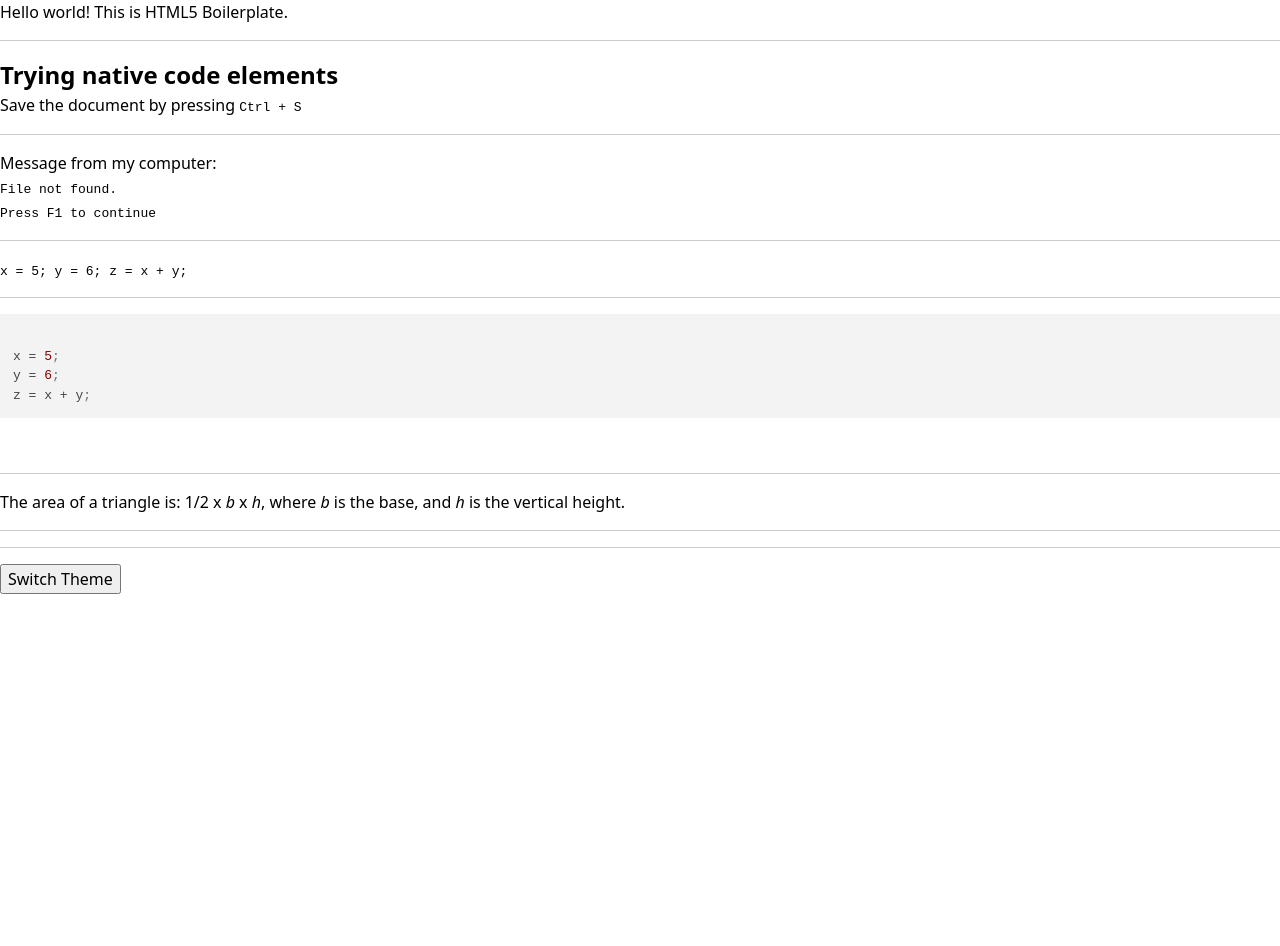
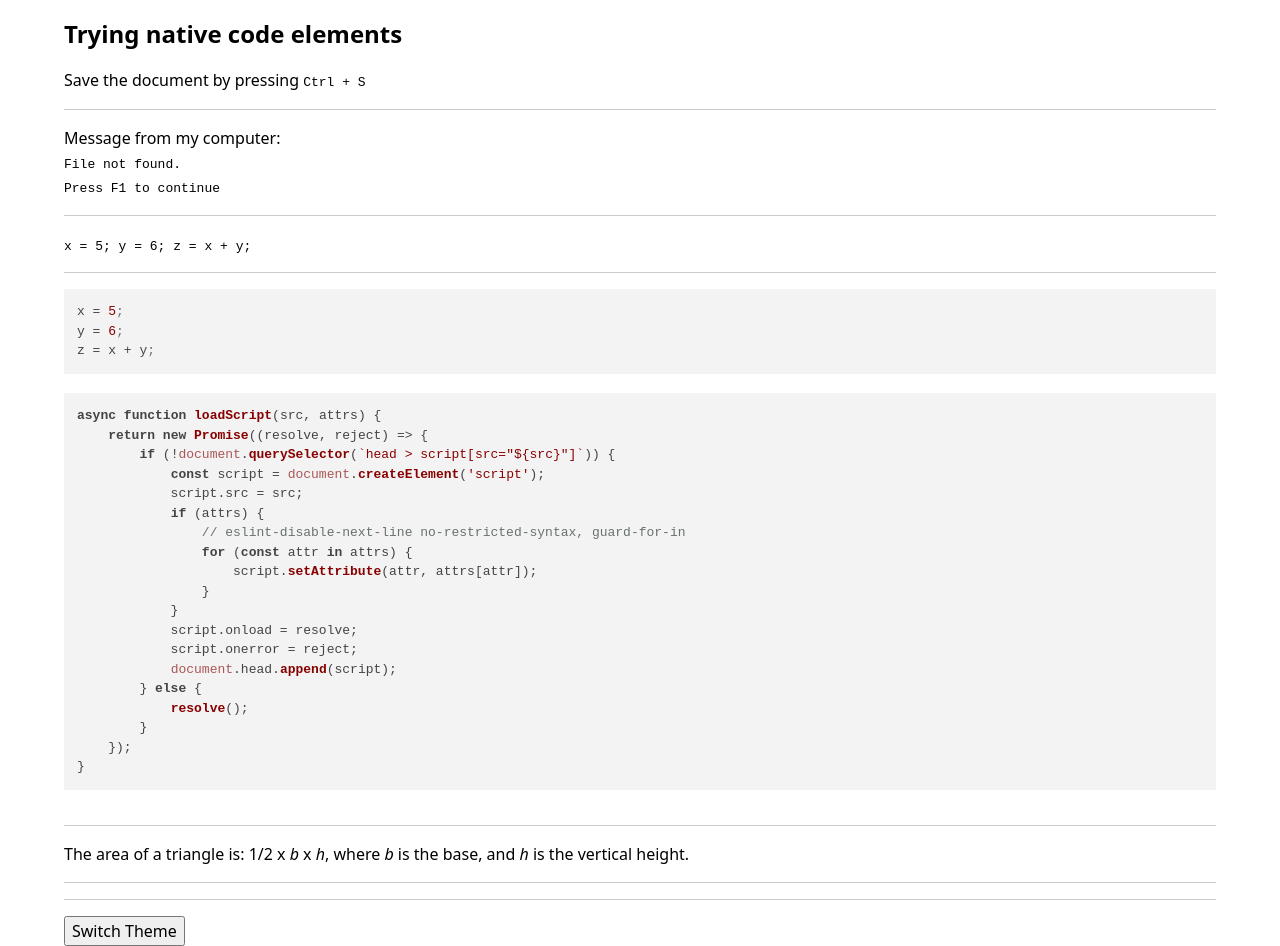
Before and after one commit to LucaNerlich/blog-7, a website with bundled scripts: page index.html in a window 1280 px wide. Before the commit the page ends 800 px from the top, so only its background shows below. Built offline with nearby package versions, Linux system fonts and the light colour scheme.

Commit message:
add code example

```diff
--- a/css/main.css
+++ b/css/main.css
@@ -2,3 +2,16 @@
 @import url('font.css');
 @import url('theme.css');
 @import url('style.css');
+
+main {
+    margin: 0 auto;
+    max-width: 90%;
+
+    @media (width >= 1440px) {
+        max-width: 1200px;
+    }
+}
+
+h1 {
+    margin: 1rem 0;
+}
--- a/index.html
+++ b/index.html
@@ -27,12 +27,8 @@
 <body>
 <header></header>
 <main>
-    <p>Hello world! This is HTML5 Boilerplate.</p>
-
-
-    <hr/>
     <section>
-        <h2>Trying native code elements</h2>
+        <h1>Trying native code elements</h1>
         <p>Save the document by pressing <kbd>Ctrl + S</kbd></p>
         <hr/>
 
@@ -46,14 +42,35 @@
             z = x + y;
         </code>
         <hr/>
-
-        <pre>
-<code>
-x = 5;
+<pre>
+<code>x = 5;
 y = 6;
 z = x + y;
 </code>
-    </pre>
+</pre>
+
+<pre>
+<code>async function loadScript(src, attrs) {
+    return new Promise((resolve, reject) => {
+        if (!document.querySelector(`head > script[src="${src}"]`)) {
+            const script = document.createElement('script');
+            script.src = src;
+            if (attrs) {
+                // eslint-disable-next-line no-restricted-syntax, guard-for-in
+                for (const attr in attrs) {
+                    script.setAttribute(attr, attrs[attr]);
+                }
+            }
+            script.onload = resolve;
+            script.onerror = reject;
+            document.head.append(script);
+        } else {
+            resolve();
+        }
+    });
+}
+</code>
+</pre>
         <hr/>
 
         <p>The area of a triangle is: 1/2 x <var>b</var> x <var>h</var>, where <var>b</var> is the base, and
```
